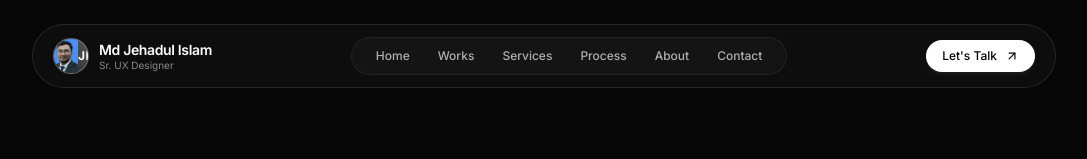
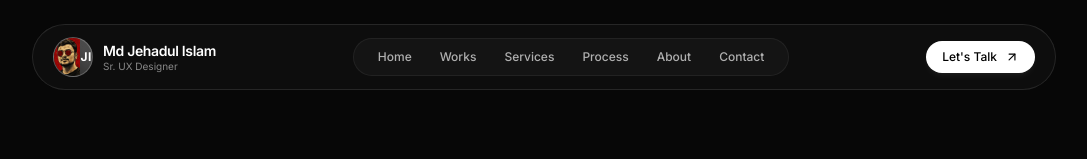
Before and after one commit to mzehad-pixel/jehadul-portfolio, a React (Vite) app: page / in a window 1280 px wide. Shown: the top 159 px of the page, without its empty margins (96-1183 px from the left). Built offline with nearby package versions, Linux system fonts and the light colour scheme; a web font is replaced by a local one.

Commit message:
Update navbar avatar with stylized woodcut illustration

```diff
--- a/src/components/Navbar.jsx
+++ b/src/components/Navbar.jsx
@@ -34,11 +34,11 @@ export default function Navbar() {
       >
         {/* Logo / Brand */}
         <a href="#home" className="flex items-center gap-2.5 group">
-          <div className="w-9 h-9 rounded-full bg-gradient-to-tr from-white/10 to-white/30 border border-white/20 flex items-center justify-center overflow-hidden group-hover:border-white/40 transition-all">
+          <div className="w-9 h-9 sm:w-10 sm:h-10 rounded-full bg-gradient-to-tr from-white/10 to-white/30 border border-white/20 flex items-center justify-center overflow-hidden group-hover:border-white/40 group-hover:scale-105 transition-all shadow-inner">
             <img
               src={portfolioData.personal.avatar}
               alt={portfolioData.personal.name}
-              className="w-full h-full object-cover"
+              className="w-full h-full object-cover object-[center_32%]"
               onError={(e) => {
                 e.target.style.display = 'none';
               }}
```
Also changed, not shown: public/avatar.jpg (added), public/avatar.png.
